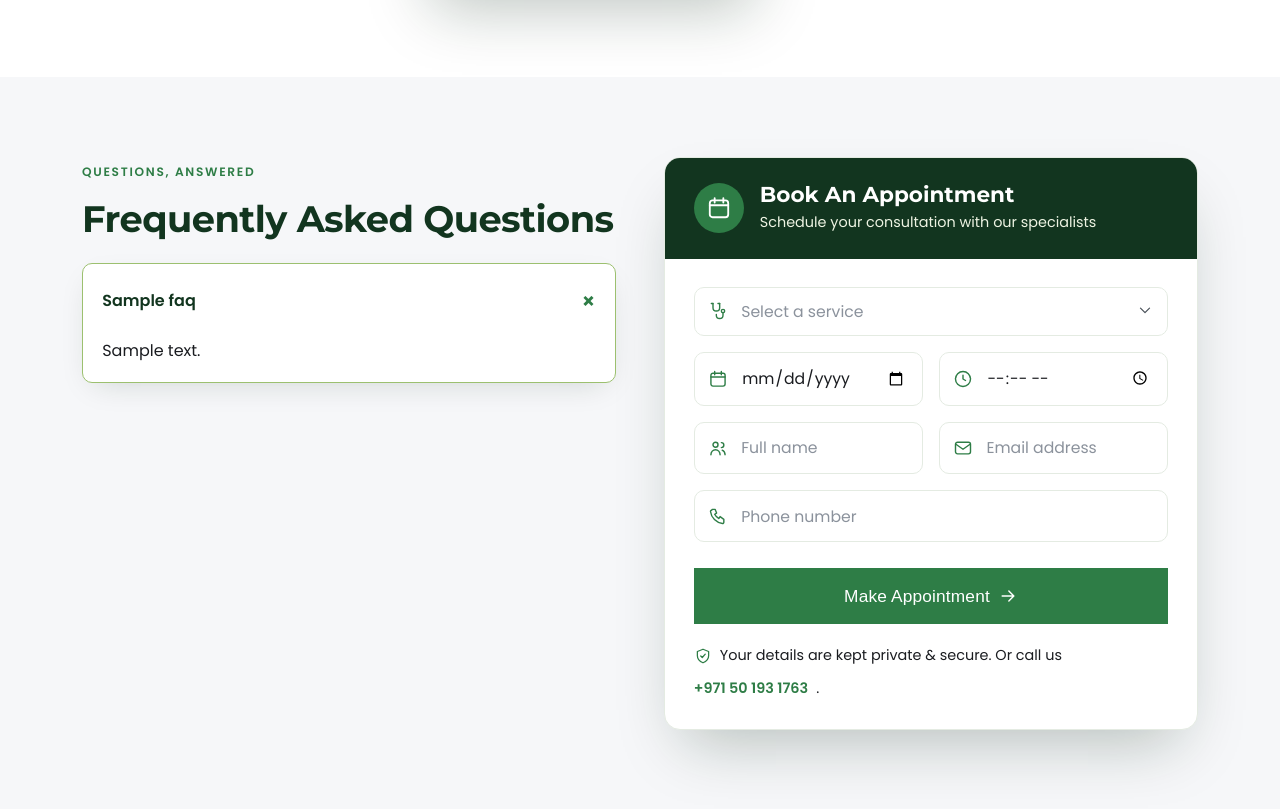
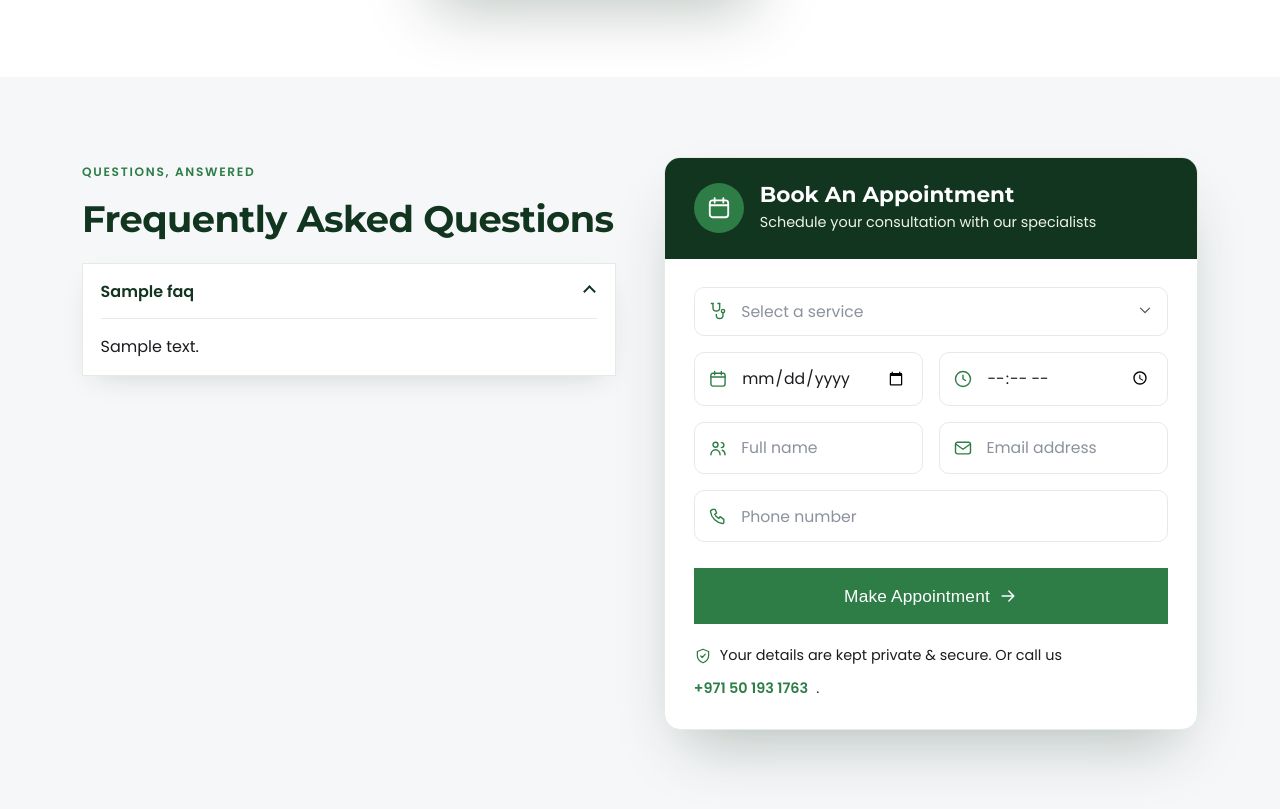
Before and after one commit to Shakeeb871/brockwellhealthcare, a Django app: page /uae/ in a window 1280 px wide. Shown: the part 5465-6274 px from the top of the page. Run offline with Django 5.2, Linux system fonts and the light colour scheme; data comes from the database, SQL or seed files in the repository; tables that the repository leaves empty hold one stand-in row (values such as "Sample post"); grey boxes marked "Sample" are stand-in pictures.

Commit message:
Redesign FAQ accordion: tighter padding, sharp corners (no radius), divider under the title when open, chevron marker

```diff
--- a/static/css/styles.css
+++ b/static/css/styles.css
@@ -319,20 +319,27 @@ strong, b { font-weight: 600; }   /* Poppins 600 — bold text */
 .step p { color: var(--ink); font-size: 1rem; }
 
 /* ---------------------------------------------------------------- FAQ */
-.faq { max-width: 820px; margin-inline: auto; display: grid; gap: .8rem; }
+.faq { max-width: 820px; margin-inline: auto; display: grid; gap: .55rem; }
 .faq details {
-  border: 1px solid var(--line); border-radius: var(--radius-sm);
-  background: #fff; padding: 0 1.2rem; transition: border-color .2s ease;
+  border: 1px solid var(--line); border-radius: 0;   /* sharp, professional corners */
+  background: #fff; padding: 0 1.1rem; transition: box-shadow .2s ease, border-color .2s ease;
 }
-.faq details[open] { border-color: var(--teal-400); box-shadow: var(--shadow); }
+.faq details[open] { box-shadow: var(--shadow); }
 .faq summary {
-  cursor: pointer; list-style: none; padding: 1.1rem 0; font-weight: 600;
+  cursor: pointer; list-style: none; padding: .85rem 0; font-weight: 600; font-size: 1rem;
   color: var(--navy-800); display: flex; justify-content: space-between; gap: 1rem; align-items: center;
 }
+/* Divider under the title once the item is open (as in the reference). */
+.faq details[open] summary { border-bottom: 1px solid var(--line); }
 .faq summary::-webkit-details-marker { display: none; }
-.faq summary::after { content: "+"; font-size: 1.4rem; color: var(--teal-600); transition: transform .2s ease; }
-.faq details[open] summary::after { transform: rotate(45deg); }
-.faq details > p { padding-bottom: 1.1rem; margin: 0; color: var(--ink); }
+/* Chevron marker (down when closed, up when open). */
+.faq summary::after {
+  content: ""; flex: none; width: 9px; height: 9px; margin-right: 3px;
+  border-right: 2px solid var(--navy-800); border-bottom: 2px solid var(--navy-800);
+  transform: rotate(45deg); transition: transform .2s ease;
+}
+.faq details[open] summary::after { transform: rotate(-135deg); }
+.faq details > p { padding: .85rem 0 .95rem; margin: 0; color: var(--ink); }
 
 /* ---------------------------------------------------------------- CTA band */
 .cta-band {
```
